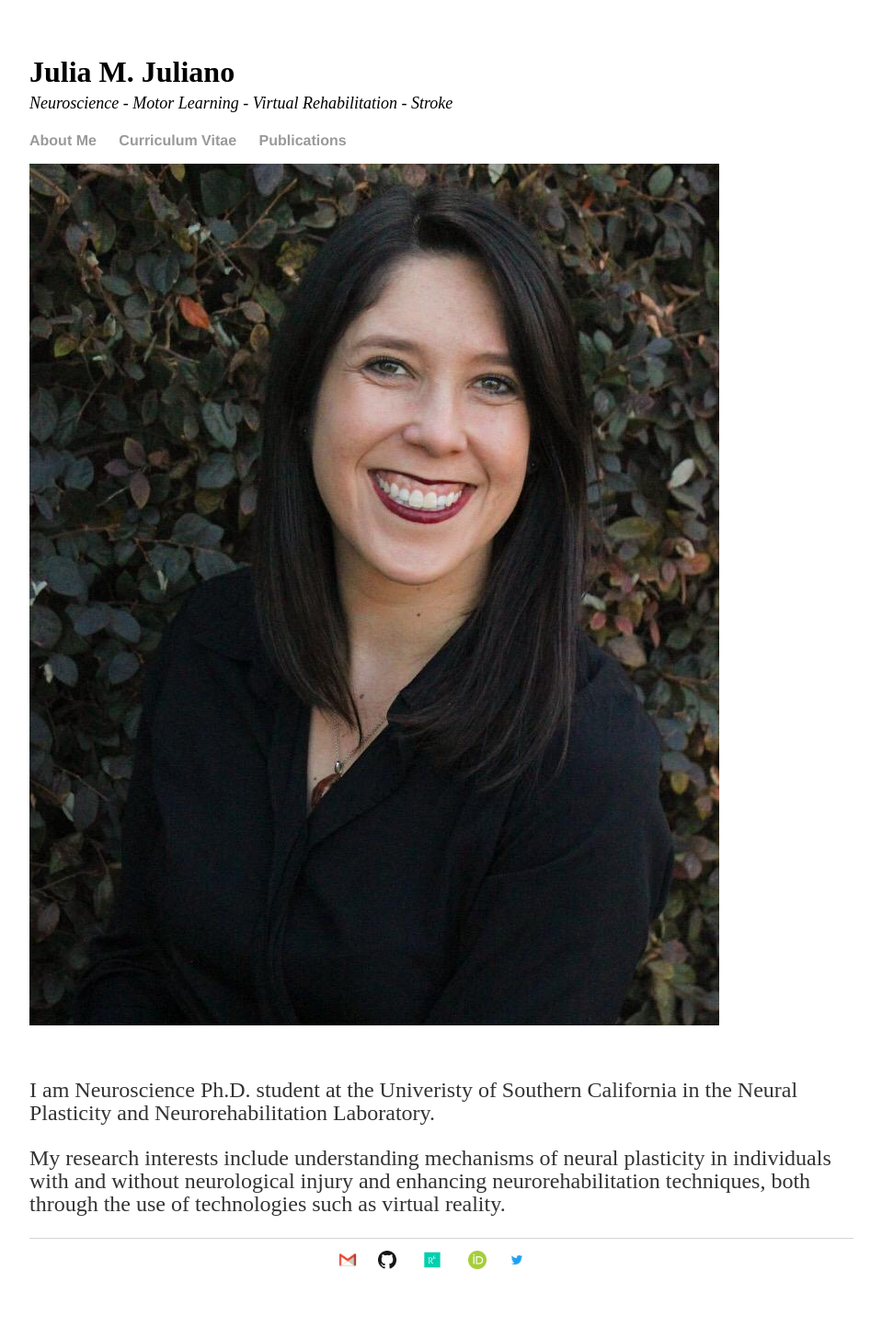
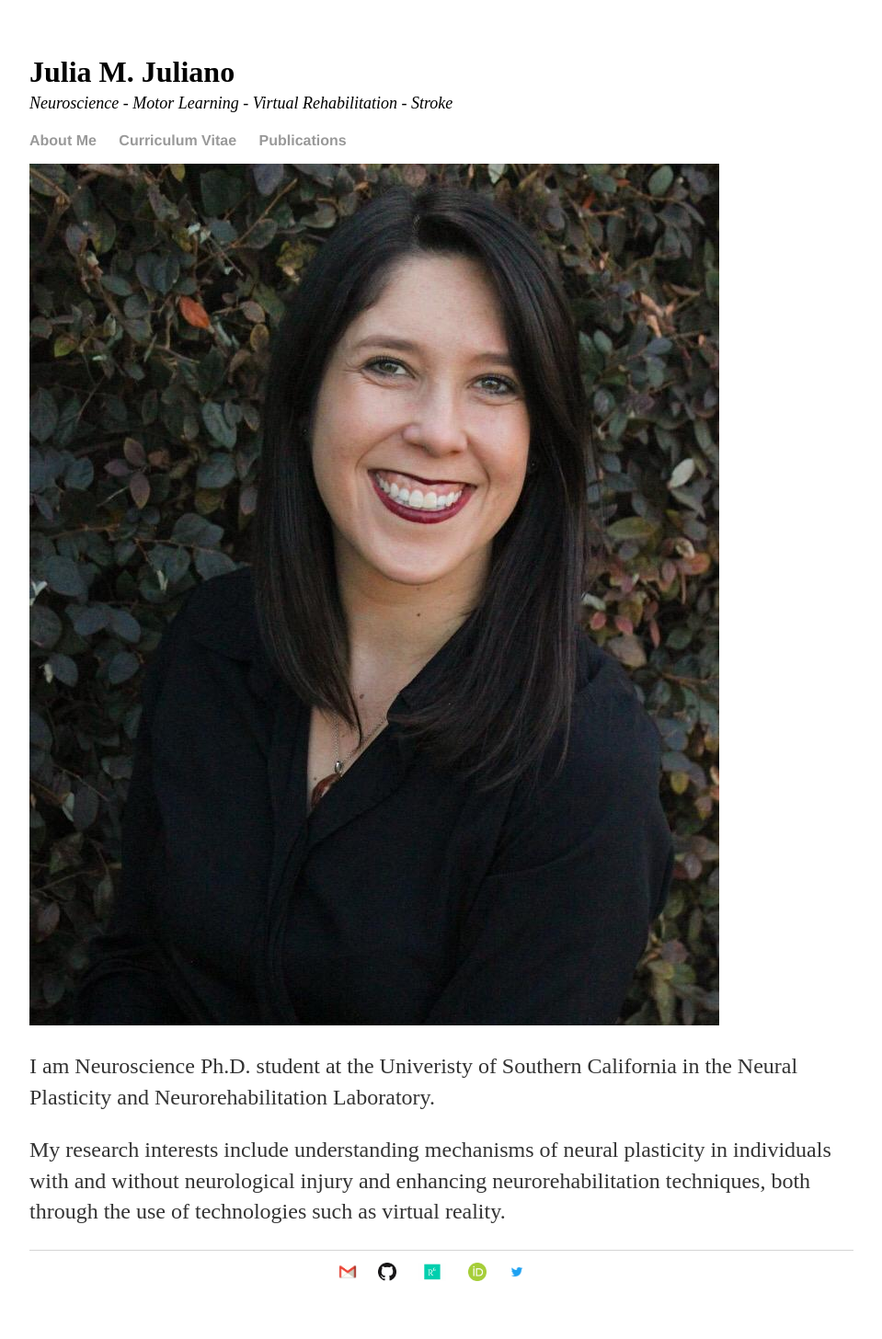
Before and after one commit to juliamjuliano/juliamjuliano.github.io, a Jekyll site: the page built from index.html, in a window 1280 px wide. Shown: the whole page at 92% size, without its empty margins (160-1119 px from the left). Built offline with Jekyll 4.4.1, drawn with Linux system fonts in a browser that asks for light colours.

Commit message:
Update main.css

```diff
--- a/css/main.css
+++ b/css/main.css
@@ -14,11 +14,6 @@ nav ul li, footer ul li {
     display: inline;
     margin-right: 20px;
 }
-
-img.avatar { margin-bottom: 30px; }
-
-.marketing p { line-height: 25px; }
-.marketing p.lead { line-height: 30px; }
 
 a {
     text-decoration: none;
```
